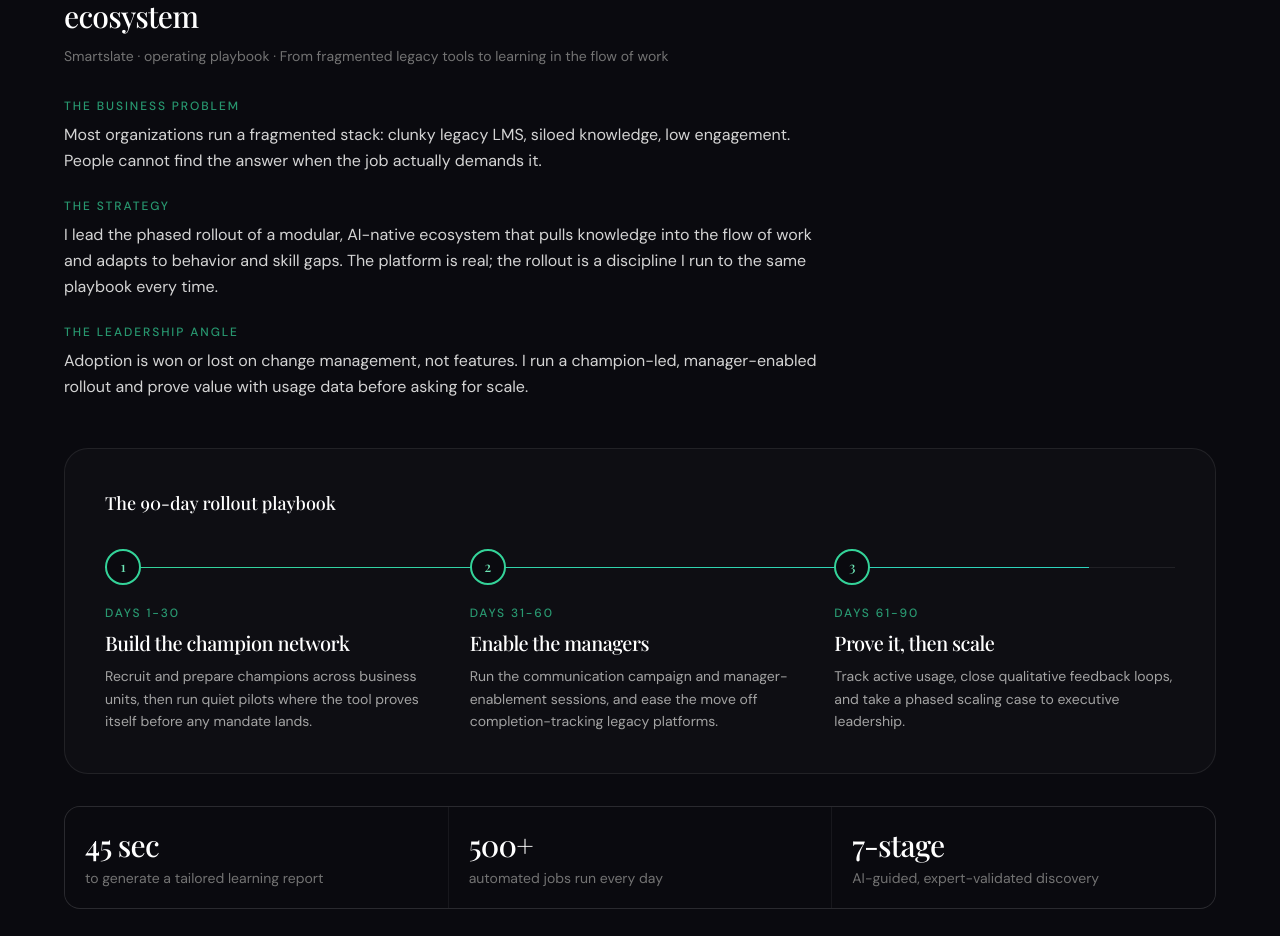
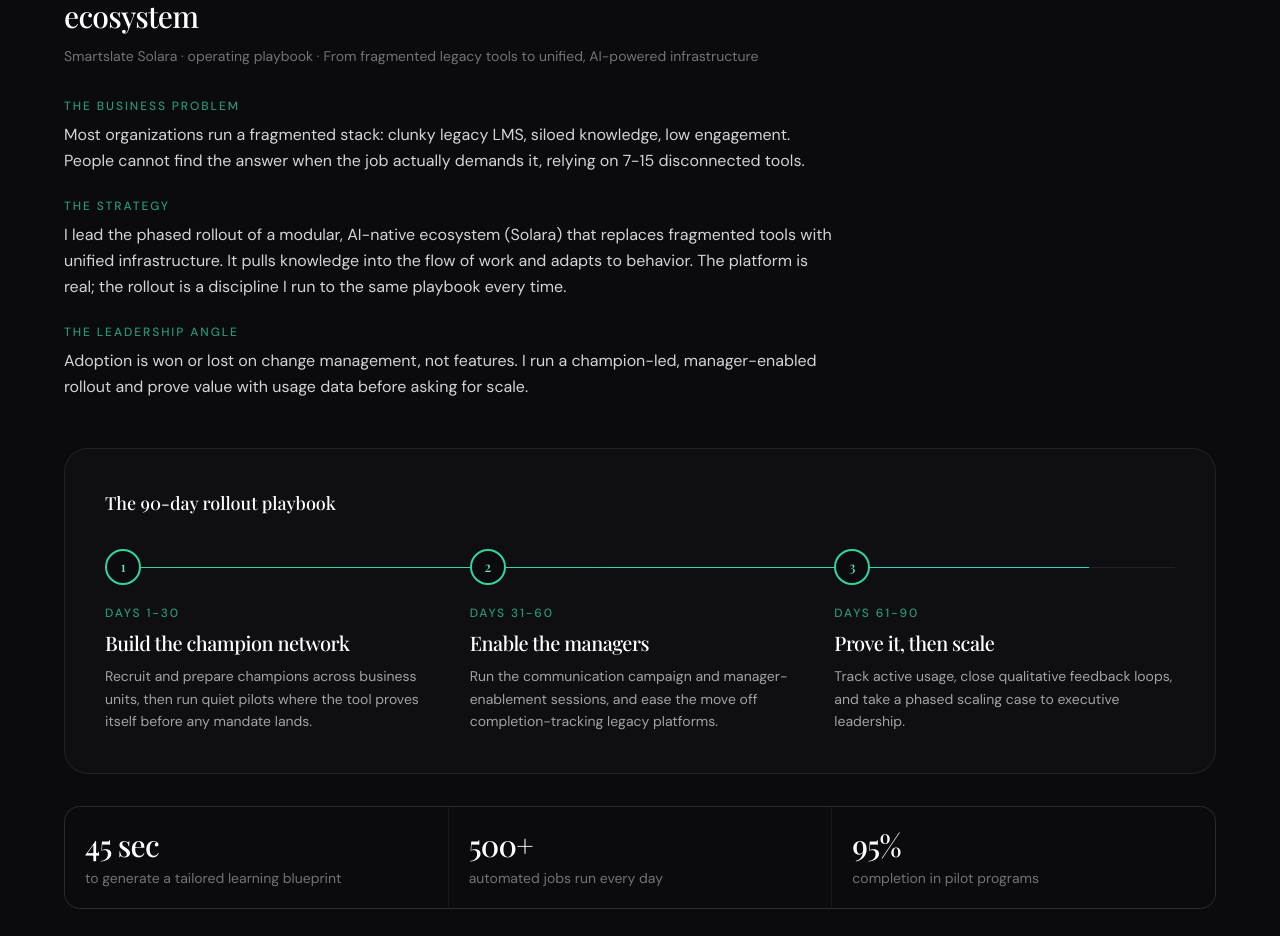
Before and after one commit to notjitin-1994/jitin-nair-portfolio, a Next.js app: page /leading-ld in a window 1280 px wide. Shown: the part 2936-3872 px from the top of the page. Built offline with nearby package versions, Linux system fonts and the light colour scheme.

Commit message:
Revamp Smartslate content for accuracy and alignment with product vision
Updated homeData.ts, leadership.ts, capabilities.ts, ldPortfolio.ts, and projects.ts to ensure terminology covers Solara, Ignite, and Strategic Skills Architecture as per smartslate-final/PRODUCT.md.

```diff
--- a/app/data/capabilities.ts
+++ b/app/data/capabilities.ts
@@ -63,16 +63,16 @@
 export const capabilityDomains: CapabilityDomain[] = [
   {
     id: "ai-native",
-    title: "AI-native learning design",
+    title: "AI-native learning infrastructure",
     icon: Sparkles,
     featured: true,
-    statement: "Learning systems where AI does the heavy lifting and experts guarantee the quality.",
+    statement: "Replacing fragmented legacy tools with unified, AI-powered ecosystems.",
     detail:
-      "I architect platforms that automate discovery through delivery with human-in-the-loop validation, so quality is never traded for speed.",
+      "I architect platforms like Solara that automate discovery through delivery with human-in-the-loop validation, completely replacing the traditional 7-15 tool L&D stack.",
     expert: ["Multi-provider LLM integration", "Human-in-the-loop design", "Agentic workflows", "Prompt engineering"],
     advanced: ["RAG & vector retrieval", "Chain-of-verification", "MCP tool sharing"],
     proofValue: "45 sec",
-    proofLabel: "to a tailored learning report (Smartslate)",
+    proofLabel: "to a tailored learning blueprint (Solara Polaris)",
     bgSeed: "ai-learning-platform-interface-77",
     viz: { kind: "speed", label: "average report generation" },
   },
--- a/app/data/homeData.ts
+++ b/app/data/homeData.ts
@@ -113,7 +113,7 @@
         liveUrl: undefined,
       },
       {
-        name: "Smartslate AI-First Learning Ecosystem",
+        name: "Smartslate",
         shortName: "Smartslate",
         technologies: [
           "React", "TypeScript", "Vite", "Supabase", "PostgreSQL", "Row Level Security",
@@ -126,38 +126,38 @@
           { name: "Backend & Data", items: ["Supabase", "PostgreSQL RLS", "Edge Functions"], color: "#22d3ee" },
           { name: "Async Pipeline", items: ["Webhook Workers", "Job Queue", "Real-time"], color: "#22d3ee" }
         ],
-        description: "AI-native Learning & Development platform",
-        whatItDoes: "Smartslate Polaris is an autonomous-first AI learning design ecosystem that automates the entire L&D lifecycle—from discovery to delivery. Utilizing a proprietary Two-Phase Intelligence Engine, it captures 100% of requirements with a Zero Revision Guarantee, achieving 15x launch speed gains over traditional methods.",
-        howItWorks: "The pipeline begins with Polaris Two-Phase Discovery: AI conducts deep-dive stakeholder interviews and analyzes context to generate production-ready Learning Blueprints in under 60 minutes. Constellation then automates instructional design using expert frameworks, while Nova handles AI-native content authoring. Orbit delivers via an AI-powered LMS, Nebula provides 24/7 intelligent tutoring, and Spectrum provides real-time ROI analytics.",
+        description: "Comprehensive AI-powered learning infrastructure",
+        whatItDoes: "Smartslate is an AI-powered educational technology ecosystem engineered to bridge the talent gap. It completely replaces fragmented legacy L&D tools through three interconnected platforms: Solara (a unified AI-native learning infrastructure), Ignite (a rigorous classroom-to-career talent verification pipeline), and Strategic Skills Architecture (bespoke, proprietary enterprise learning solutions).",
+        howItWorks: "The ecosystem operates across three pillars. Solara handles the full learning lifecycle: Polaris (Live) automates stakeholder discovery into Learning Blueprints in minutes, while upcoming modules like Constellation, Nova, and Orbit handle AI-assisted content curation, authoring, and personalized delivery. Ignite partners with industry to create verified, competency-based talent pipelines. Strategic Skills Architecture (SSA) delivers custom, proprietary training programs built specifically for an enterprise's unique business DNA.",
         keyInnovations: [
+          "Three-platform ecosystem: Solara, Ignite, and SSA",
+          "Polaris: AI-powered Learning Experience Design in under 60 minutes",
+          "Ignite: Industry-forged curriculum with earned, verified certification",
+          "SSA: Bespoke, IP-owned enterprise capability building",
           "Human-in-the-Loop validation gates at every AI generation stage",
           "Automated discovery via contextual 7-stage AI questionnaires",
-          "AI-native instructional design using established learning frameworks",
-          "Integrated content development with SME curation workflows",
-          "Unified AI-powered LMS with adaptive learning paths",
-          "24/7 AI Tutor with seamless human escalation",
-          "Closed-loop analytics feeding continuous improvement"
+          "Unified infrastructure replacing 7-15 disconnected legacy L&D tools"
         ],
         processFlow: [
-          "Role & Organization Discovery",
-          "Contextual 7-Stage Questionnaire",
-          "Multi-Provider AI Analysis",
-          "Async Report Generation Job",
-          "Webhook Completion Notification",
-          "Interactive Learning Blueprint Delivery"
+          "Platform Selection (Solara / Ignite / SSA)",
+          "Polaris AI Stakeholder Discovery",
+          "Multi-Provider AI Blueprint Generation",
+          "Human-in-the-Loop Validation",
+          "Personalized Learning Delivery (Orbit)",
+          "Outcome & ROI Measurement (Spectrum)"
         ],
         features: [
-          "Automated HITL Learning Discovery",
-          "Automated HITL Instructional Design",
-          "AI-native Learning Content Development",
-          "AI-powered LMS",
-          "AI Tutor",
-          "AI-Powered Data Analytics"
+          "Unified AI-Powered Infrastructure",
+          "Automated HITL Discovery",
+          "Rigorous Talent Verification",
+          "Bespoke Enterprise Solutions",
+          "Predictive Learning Analytics",
+          "24/7 AI Tutoring Engine"
         ],
         metrics: [
-          { label: "Questionnaire Stages", value: "7", unit: "stages" },
-          { label: "AI Providers", value: "3", unit: "providers" },
-          { label: "Async Jobs", value: "500+", unit: "daily" },
+          { label: "Active Learners", value: "100K", unit: "+" },
+          { label: "Enterprise Pipeline", value: "500", unit: "+" },
+          { label: "Pilot Completion", value: "95", unit: "%" },
           { label: "Report Gen Time", value: "45", unit: "seconds" }
         ],
         githubUrl: undefined,
--- a/app/data/ldPortfolio.ts
+++ b/app/data/ldPortfolio.ts
@@ -39,16 +39,16 @@
     id: "smartslate",
     org: "Smartslate",
     context: "smartslate.io · Lead Architect & Designer",
-    title: "An L&D engine that designs as fast as the business moves",
+    title: "An L&D ecosystem that designs as fast as the business moves",
     challenge:
-      "Learning discovery and design is slow, manual, and inconsistent. It is the bottleneck between a business need and a solution that ships.",
+      "Learning discovery and design is slow, manual, and inconsistent. Organizations rely on 7-15 disconnected tools, creating a bottleneck between a business need and the learning solution that solves it.",
     strategy:
-      "Build an AI-native platform that automates discovery through delivery, with human-in-the-loop validation so quality is never traded for speed.",
-    note: "Multi-provider AI (Claude, ChatGPT, Perplexity) with expert oversight at every stage.",
+      "Architect a three-platform ecosystem (Solara, Ignite, SSA) that replaces fragmented tools with unified, AI-powered infrastructure. Solara Polaris automates stakeholder discovery into blueprints in 45 seconds.",
+    note: "Multi-provider AI (Claude, ChatGPT, Perplexity) with human-in-the-loop validation.",
     outcomes: [
-      { value: "45 sec", label: "to generate a tailored learning report" },
+      { value: "45 sec", label: "to a tailored learning blueprint" },
       { value: "500+", label: "automated jobs run every day" },
-      { value: "7-stage", label: "AI-guided, expert-validated discovery" },
+      { value: "95%", label: "completion in pilot programs" },
     ],
   },
   {
@@ -156,7 +156,7 @@
     year: "2025",
     role: "AI Systems Architect",
     org: "Independent · Smartslate",
-    note: "AI-native learning infrastructure and 200+ deployed agents, automating L&D from discovery to delivery.",
+    note: "AI-native learning infrastructure replacing 7-15 fragmented legacy tools. 200+ deployed agents automating L&D from discovery to delivery.",
   },
 ];
 
--- a/app/data/leadership.ts
+++ b/app/data/leadership.ts
@@ -109,19 +109,19 @@
     competency: "Change management",
     icon: Rocket,
     title: "A 90-day playbook for landing a modern learning ecosystem",
-    org: "Smartslate · operating playbook",
-    context: "From fragmented legacy tools to learning in the flow of work",
+    org: "Smartslate Solara · operating playbook",
+    context: "From fragmented legacy tools to unified, AI-powered infrastructure",
     imageSeed: "modern-learning-platform-4417",
     problem:
-      "Most organizations run a fragmented stack: clunky legacy LMS, siloed knowledge, low engagement. People cannot find the answer when the job actually demands it.",
+      "Most organizations run a fragmented stack: clunky legacy LMS, siloed knowledge, low engagement. People cannot find the answer when the job actually demands it, relying on 7-15 disconnected tools.",
     solution:
-      "I lead the phased rollout of a modular, AI-native ecosystem that pulls knowledge into the flow of work and adapts to behavior and skill gaps. The platform is real; the rollout is a discipline I run to the same playbook every time.",
+      "I lead the phased rollout of a modular, AI-native ecosystem (Solara) that replaces fragmented tools with unified infrastructure. It pulls knowledge into the flow of work and adapts to behavior. The platform is real; the rollout is a discipline I run to the same playbook every time.",
     leadership:
       "Adoption is won or lost on change management, not features. I run a champion-led, manager-enabled rollout and prove value with usage data before asking for scale.",
     outcomes: [
-      { value: "45 sec", label: "to generate a tailored learning report" },
+      { value: "45 sec", label: "to generate a tailored learning blueprint" },
       { value: "500+", label: "automated jobs run every day" },
-      { value: "7-stage", label: "AI-guided, expert-validated discovery" },
+      { value: "95%", label: "completion in pilot programs" },
     ],
   },
   {
--- a/app/data/projects.ts
+++ b/app/data/projects.ts
@@ -251,10 +251,10 @@
     number: 4,
     name: 'Smartslate',
     shortName: 'Smartslate',
-    tagline: 'AI-Native Learning Infrastructure',
-    description: 'Smartslate is an AI-native learning infrastructure built by Jitin Nair that addresses the $1.2T Talent Paradox through automated curriculum planning and delivery. It orchestrates a multi-agent layer to achieve a 95% completion rate, significantly outperforming industry averages.',
-    whatItDoes: 'Smartslate unifies the entire learning lifecycle—from strategic curriculum design (Polaris) to automated content transformation (Constellation) and personalized delivery (Orbit)—powered by an intelligent multi-agent orchestration layer.',
-    howItWorks: 'Built with a modular Next.js 15 architecture and Supabase. It orchestrates specialized AI agents for instructional design, content generation, and 24/7 tutoring, achieving a 95% completion rate across diverse learner segments.',
+    tagline: 'AI-Powered Learning Infrastructure',
+    description: 'An AI-powered educational technology ecosystem engineered to solve the $1.2T Talent Paradox by replacing fragmented legacy tools with unified, intelligent infrastructure.',
+    whatItDoes: 'Smartslate completely replaces the traditional 7-15 tool L&D stack through three interconnected platforms: Solara (unified learning lifecycle), Ignite (classroom-to-career talent verification), and Strategic Skills Architecture (bespoke enterprise solutions).',
+    howItWorks: 'The Solara platform utilizes a multi-agent orchestration layer to automate stakeholder discovery into Learning Blueprints (Polaris) in 45 seconds, while subsequent modules handle AI-assisted content curation (Constellation), authoring (Nova), personalized delivery (Orbit), and 24/7 intelligent tutoring (Nebula).',
     technologies: ['Next.js 15', 'TypeScript', 'Supabase', 'Tailwind CSS', 'Framer Motion', 'Recharts', 'Resend', 'Zustand', 'Material-UI'],
     techCategories: [
       { name: 'Architecture', items: ['Next.js 15', 'TypeScript', 'Zustand', 'Supabase'], color: '#22d3ee' },
```
